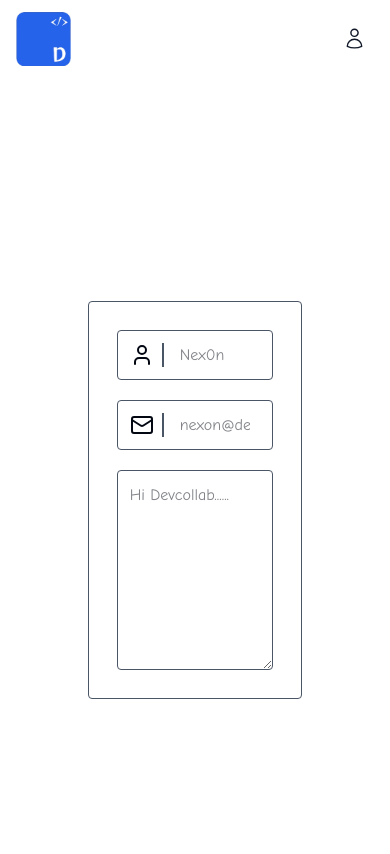
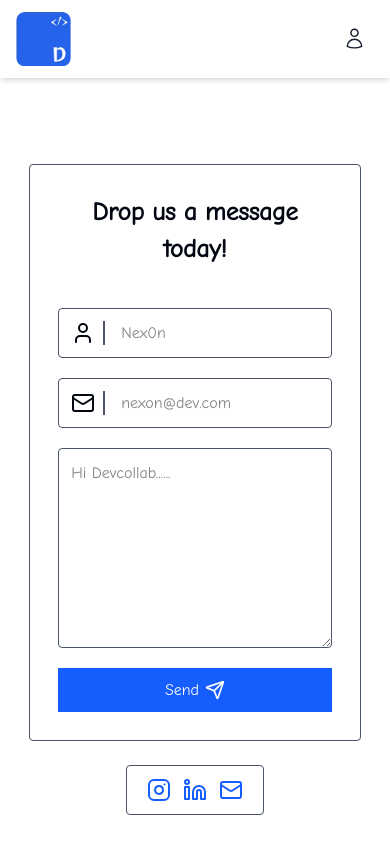
Before and after one commit to Jaycode01/DevCollab, a Next.js app in the folder frontend/: page /contact in a window 390 px wide. Shown: the top 854 px of the page. Built offline with nearby package versions, Linux system fonts and the light colour scheme; no server answers.

Commit message:
finished the contact oage Even with responsiveness

```diff
--- a/frontend/src/app/contact/page.tsx
+++ b/frontend/src/app/contact/page.tsx
@@ -1,12 +1,15 @@
-import { Mail, User } from "lucide-react";
+import { Instagram, Linkedin, Mail, Send, User } from "lucide-react";
 
 export default function ContactUs() {
   return (
-    <div className="flex flex-col h-[100vh] bg-white justify-center items-center">
+    <div className="flex flex-col h-[100vh-100px] bg-white justify-center items-center mt-2">
       <form
         action=""
-        className="w-[55%] border-gray-600 border p-7 rounded flex flex-col gap-5"
+        className="w-[85%] md:w-[55%] border-gray-600 border p-7 rounded flex flex-col gap-5 mt-[20%] md:mt-[10%]"
       >
+        <h1 className="text-center font-semibold text-[25px] mb-5">
+          Drop us a message today!
+        </h1>
         <div className="border border-gray-600 rounded p-3 flex items-center gap-1.5">
           <label htmlFor="name" className="border-r-[2px] border-gray-600 pr-2">
             <User />
@@ -38,7 +41,33 @@ export default function ContactUs() {
           className="border border-gray-600 rounded h-[200px] p-3"
           placeholder="Hi Devcollab......"
         />
+        <button
+          type="submit"
+          className="w-full flex flex-row items-center gap-1.5 bg-blue-600 text-center justify-center py-2.5 text-white hover:bg-blue-500"
+        >
+          Send <Send size={20} />
+        </button>
       </form>
+      <div className="flex flex-row gap-3 items-center text-blue-600 font-semibold mt-6 border border-gray-600 py-3 px-5 rounded">
+        <button
+          type="button"
+          className="hover:pb-1.5 hover:border-b-2 border-blue-600 "
+        >
+          <Instagram />
+        </button>
+        <button
+          type="button"
+          className="hover:pb-1.5 hover:border-b-2 border-blue-600"
+        >
+          <Linkedin />
+        </button>
+        <button
+          type="button"
+          className="hover:pb-1.5 hover:border-b-2 border-blue-600"
+        >
+          <Mail />
+        </button>
+      </div>
     </div>
   );
 }
--- a/frontend/src/app/layout.tsx
+++ b/frontend/src/app/layout.tsx
@@ -26,7 +26,7 @@ export default function RootLayout({
   children: React.ReactNode;
 }>) {
   return (
-    <html lang="en">
+    <html>
       <body className={comic_neue.className}>
         <Navbar />
         <AuthProvider>
```
